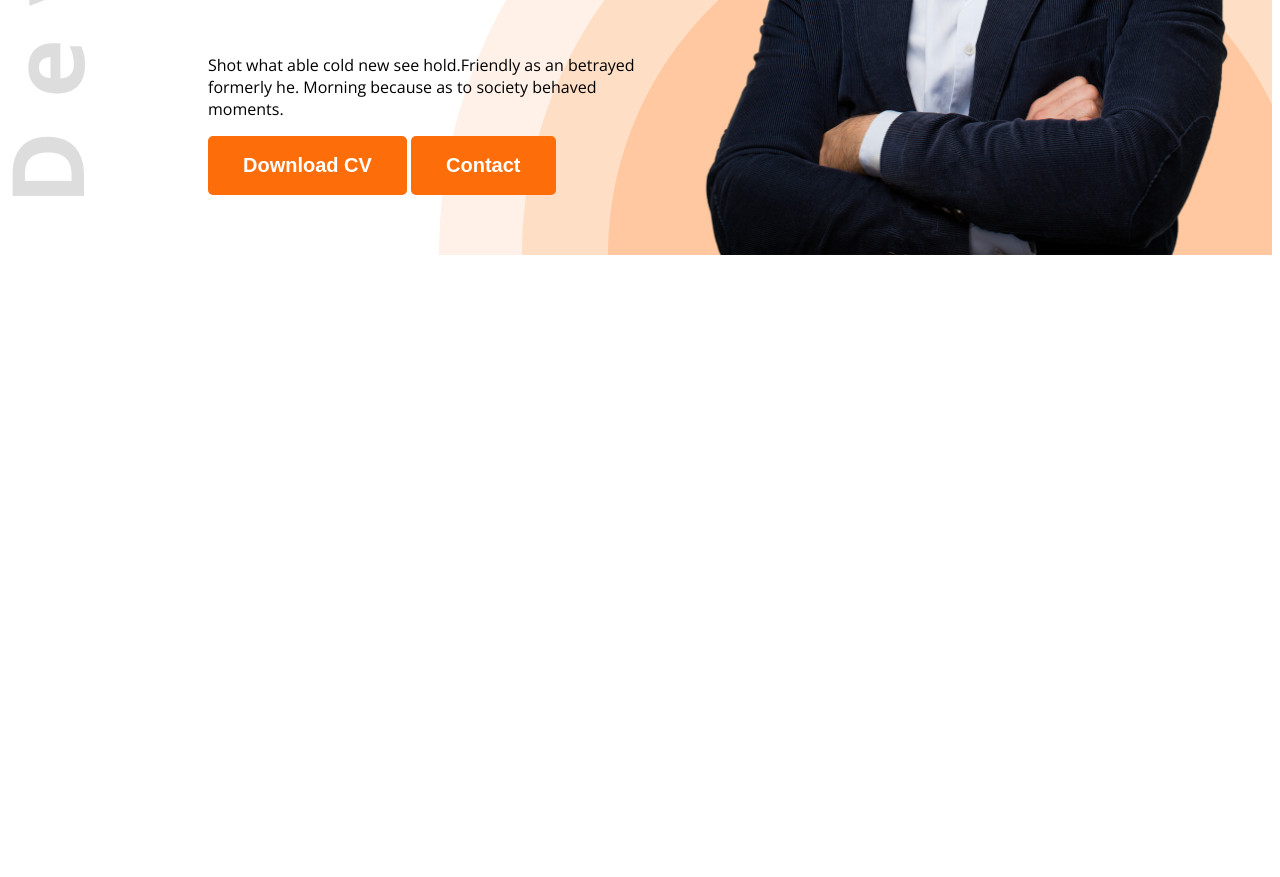
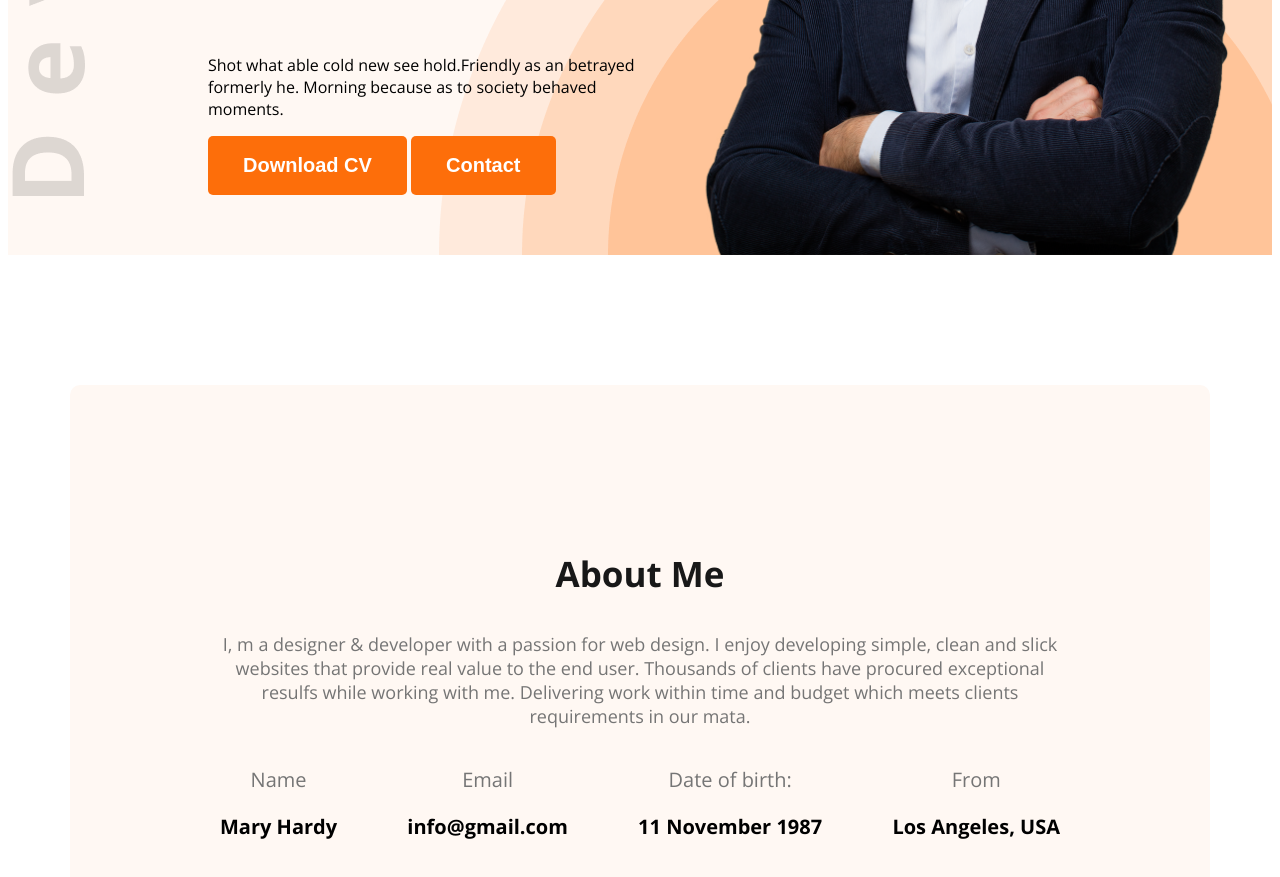
Before and after one commit to prosaju/dev-portfolio, a plain HTML site: page index.html in a window 1280 px wide. Shown: the part 575-1452 px from the top of the page. Before the commit the page ends 838 px from the top, so only its background shows below. Drawn offline with nearby package versions, Linux system fonts and the light colour scheme.

Commit message:
added about section

```diff
--- a/index.html
+++ b/index.html
@@ -13,7 +13,7 @@
     <link rel="stylesheet" href="styles/portfolio.css" />
   </head>
   <body class="open-sans-normal">
-    <header class="header">
+    <header class="header secondary-bg">
       <nav>
         <h3 class="nav-title">Ma<span class="text-primary">r</span>y</h3>
         <ul>
@@ -35,7 +35,31 @@
         <img class="banner-profile" src="images/hardy.png" alt="">
       </div>
     </header>
-    <main></main>
+    <main>
+      <section class="about secondary-bg">
+        <h3 class="section-title">About Me</h3>
+        <p class="section-description">I, m a designer & developer with a passion for web design. I enjoy developing simple, clean and slick websites that provide real value to the end user. Thousands of clients have procured exceptional resulfs while working with me. Delivering work within time and budget which meets clients requirements in our mata.</p>
+        <div class="about-items">
+          <!-- .about-item*4>p.item-title+p.item-description -->
+          <div class="about-item">
+            <p class="item-title">Name</p>
+            <p class="item-description">Mary Hardy</p>
+          </div>
+          <div class="about-item">
+            <p class="item-title">Email</p>
+            <p class="item-description">info@gmail.com</p>
+          </div>
+          <div class="about-item">
+            <p class="item-title">Date of birth:</p>
+            <p class="item-description">11 November 1987</p>
+          </div>
+          <div class="about-item">
+            <p class="item-title">From</p>
+            <p class="item-description">Los Angeles, USA</p>
+          </div>
+        </div>
+      </section>
+    </main>
     <footer></footer>
   </body>
 </html>
--- a/styles/portfolio.css
+++ b/styles/portfolio.css
@@ -8,6 +8,10 @@
 }
 
 /* shared style */
+.secondary-bg{
+    background-color: #FFF8F3;
+}
+
 .text-primary{
     color: #FD6E0A;
 }
@@ -26,6 +30,17 @@
     border: none;
 }
 
+.section-title{
+    font-size: 35px;
+    font-weight: bold;
+    color: #181818;
+}
+
+.section-description{
+    font-size: 18px;
+    color: #757575;
+}
+
 /* header */
 .header{
     background-image: url("../images/developer.png"), url("../images/header_bg.png");
@@ -34,7 +49,6 @@
 }
 
 /* nav style */
-
 nav{
     display: flex;
     align-items: center;
@@ -62,7 +76,6 @@
 }
 
 /* banner style */
-
 .banner{
     display: flex;
     justify-content: space-between;
@@ -86,3 +99,32 @@
 .banner-profile{
     width: 580px;
 }
+
+/* main style*/
+main{
+    max-width: 1140px;
+    margin: 0 auto;
+}
+
+/* about style */
+.about{
+    border-radius: 10px;
+    padding: 130px 150px;
+    text-align: center;
+    margin-top: 130px;
+}
+
+.about-items{
+    display: flex;
+    justify-content: space-between;
+}
+
+.item-title{
+    font-size: 20px;
+    color: #757575;
+}
+
+.item-description{
+    font-size: 20px;
+    font-weight: bold;
+}
```
